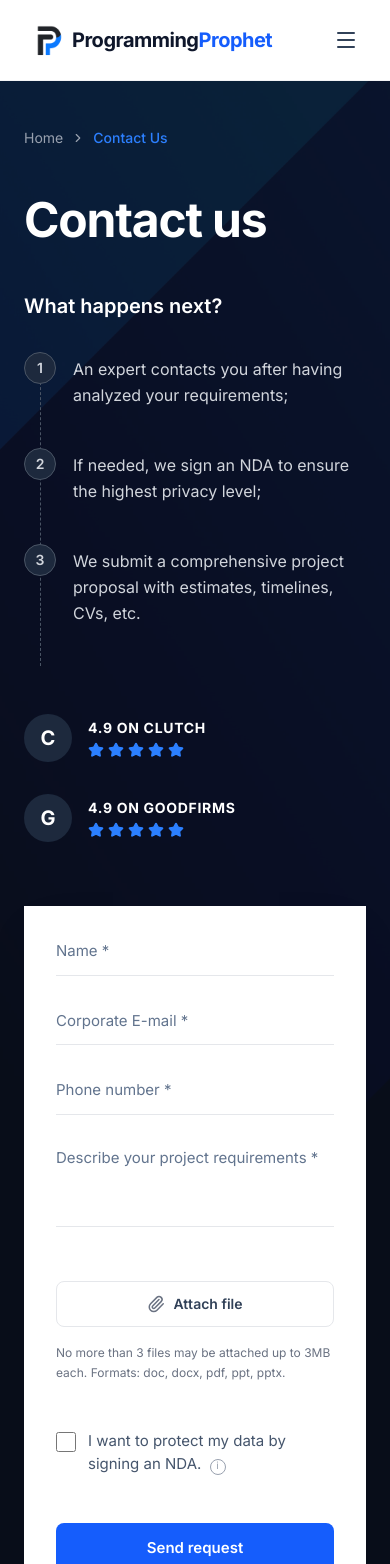
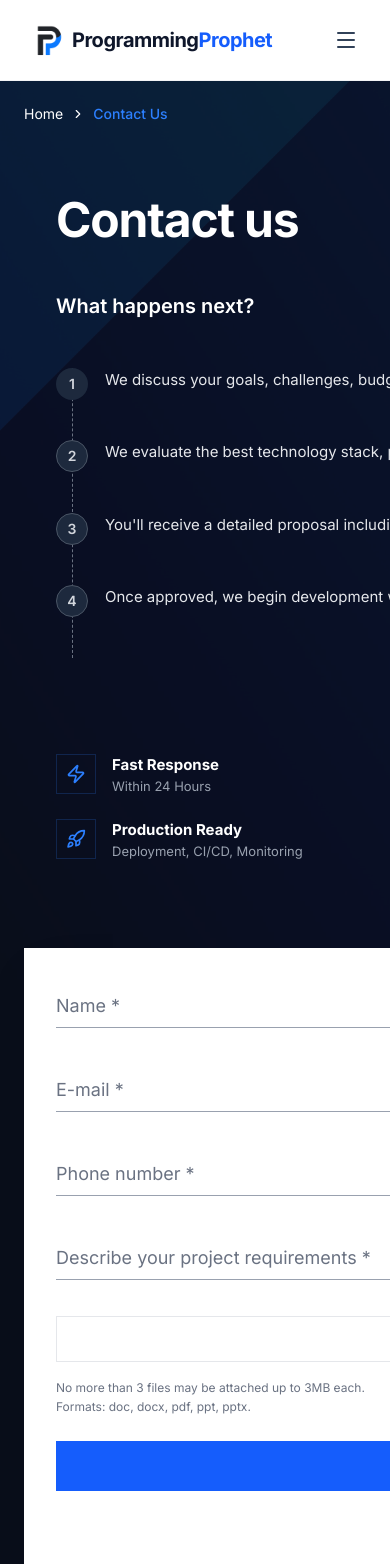
Before and after one commit to ProgrammingProphet-Team/ProgrammingProphet-Website, a React (Vite) app: page /contact in a window 390 px wide. Shown: the top 1564 px of the page. Built offline with nearby package versions, Linux system fonts and the light colour scheme.

Commit message:
contact - validation

```diff
--- a/src/pages/ContactUs.tsx
+++ b/src/pages/ContactUs.tsx
@@ -1,9 +1,83 @@
-import React from 'react';
+import React, { useState } from 'react';
 import { motion } from 'framer-motion';
-import { ChevronRight, Paperclip, ShieldCheck, Star } from 'lucide-react';
+import { ChevronRight, Paperclip, ShieldCheck, Star, Zap, Shield, Rocket, Handshake } from 'lucide-react';
 import { Link } from 'react-router-dom';
 
 export const ContactUs = () => {
+  const [formData, setFormData] = useState({
+    name: '',
+    email: '',
+    phone: '',
+    requirements: ''
+  });
+
+  const [errors, setErrors] = useState({
+    name: '',
+    email: '',
+    phone: '',
+    requirements: ''
+  });
+
+  const handleChange = (e: React.ChangeEvent<HTMLInputElement | HTMLTextAreaElement>) => {
+    const { name, value } = e.target;
+    setFormData({ ...formData, [name]: value });
+    if (errors[name as keyof typeof errors]) {
+      setErrors({ ...errors, [name]: '' });
+    }
+
+    // Auto-resize for textarea
+    if (e.target.tagName.toLowerCase() === 'textarea') {
+      const target = e.target as HTMLTextAreaElement;
+      target.style.height = 'auto';
+      target.style.height = `${target.scrollHeight}px`;
+    }
+  };
+
+  const handleBlur = (e: React.FocusEvent<HTMLInputElement | HTMLTextAreaElement>) => {
+    const { name, value } = e.target;
+    let error = '';
+
+    if (!value.trim()) {
+      if (name === 'name') error = 'Please, enter your name';
+      if (name === 'email') error = 'Please, enter your corporate E-mail';
+      if (name === 'phone') error = 'Please, enter your phone number';
+      if (name === 'requirements') error = 'Please, describe your IT project in a few words';
+    }
+
+    setErrors(prev => ({ ...prev, [name]: error }));
+  };
+
+  const handleSubmit = (e: React.FormEvent) => {
+    e.preventDefault();
+
+    let newErrors = { name: '', email: '', phone: '', requirements: '' };
+    let isValid = true;
+
+    if (!formData.name.trim()) {
+      newErrors.name = 'Please, enter your name';
+      isValid = false;
+    }
+    if (!formData.email.trim()) {
+      newErrors.email = 'Please, enter your corporate E-mail';
+      isValid = false;
+    }
+    if (!formData.phone.trim()) {
+      newErrors.phone = 'Please, enter your phone number';
+      isValid = false;
+    }
+    if (!formData.requirements.trim()) {
+      newErrors.requirements = 'Please, describe your IT project in a few words';
+      isValid = false;
+    }
+
+    setErrors(newErrors);
+
+    if (isValid) {
+      // Process form submission
+      console.log('Form submitted successfully', formData);
+      // Optional: reset form or show success message
+    }
+  };
   return (
     <main className="min-h-screen pt-[80px] bg-slate-900 relative">
       {/* Background Image */}
@@ -19,23 +93,23 @@ export const ContactUs = () => {
       />
 
 
-      <div className="relative z-10 mx-auto max-w-[1400px] px-6 lg:px-8 py-12 lg:py-20">
+      <div className="relative z-10 mx-auto max-w-[1400px] px-6 lg:px-10 pt-6 ">
 
         {/* Breadcrumb */}
-        <div className="flex items-center gap-2 text-sm text-gray-400 mb-12 ">
+        <div className="flex items-center gap-2 text-sm text-white mb-12 ">
           <Link to="/" className="hover:text-white transition-colors">Home</Link>
           <ChevronRight size={14} />
           <span className="text-blue-500 font-medium">Contact Us</span>
         </div>
 
-        <div className="grid lg:grid-cols-2 gap-16 lg:gap-8 items-start lg:mx-20">
+        <div className="grid lg:grid-cols-2  items-start lg:mx-20 mt-18">
 
           {/* Left Column */}
-          <div className="text-white lg:pr-12">
+          <div className="text-white lg:pr-12 mx-8">
             <motion.h1
               initial={{ opacity: 0, y: 20 }}
               animate={{ opacity: 1, y: 0 }}
-              className="text-5xl lg:text-6xl font-bold mb-12 tracking-tight"
+              className="text-5xl lg:text-6xl font-bold mb-12 tracking-tight "
             >
               Contact us
             </motion.h1>
@@ -45,16 +119,17 @@ export const ContactUs = () => {
               animate={{ opacity: 1, y: 0 }}
               transition={{ delay: 0.1 }}
             >
-              <h3 className="text-xl font-semibold mb-8">What happens next?</h3>
+              <h3 className="text-xl font-semibold mb-12">What happens next?</h3>
 
-              <div className="relative border-l border-dashed border-gray-600 ml-4 space-y-10 pb-10">
+              <div className="relative border-l border-dashed border-gray-500 ml-4 space-y-12 pb-12">
                 {/* Step 1 */}
-                <div className="relative pl-8">
-                  <div className="absolute -left-[17px] top-0 w-8 h-8 rounded-full bg-slate-800 border border-gray-600 flex items-center justify-center text-sm font-semibold text-gray-300">
+                <div className="relative pl-8 ">
+                  <div className="absolute -left-[17px] top-0 w-8 h-8 rounded-full bg-slate-800  flex items-center justify-center text-sm font-semibold text-gray-300">
                     1
                   </div>
-                  <p className="text-gray-300 leading-relaxed pt-1">
-                    An expert contacts you after having analyzed your requirements;
+                  {/* <h4 className="text-white font-semibold font-2xl mb-1 pt-1">Discovery Call</h4> */}
+                  <p className="text-gray-200 text-[15px] leading-relaxed">
+                    We discuss your goals, challenges, budget, and timeline to understand your business requirements.
                   </p>
                 </div>
 
@@ -63,8 +138,9 @@ export const ContactUs = () => {
                   <div className="absolute -left-[17px] top-0 w-8 h-8 rounded-full bg-slate-800 border border-gray-600 flex items-center justify-center text-sm font-semibold text-gray-300">
                     2
                   </div>
-                  <p className="text-gray-300 leading-relaxed pt-1">
-                    If needed, we sign an NDA to ensure the highest privacy level;
+                  {/* <h4 className="text-white font-semibold mb-1 pt-1">Solution Architecture</h4> */}
+                  <p className="text-gray-200 text-[15px] leading-relaxed">
+                    We evaluate the best technology stack, project scope, and implementation approach for your product.
                   </p>
                 </div>
 
@@ -73,45 +149,70 @@ export const ContactUs = () => {
                   <div className="absolute -left-[17px] top-0 w-8 h-8 rounded-full bg-slate-800 border border-gray-600 flex items-center justify-center text-sm font-semibold text-gray-300">
                     3
                   </div>
-                  <p className="text-gray-300 leading-relaxed pt-1">
-                    We submit a comprehensive project proposal with estimates, timelines, CVs, etc.
+                  {/* <h4 className="text-white font-semibold mb-1 pt-1">Proposal & Planning</h4> */}
+                  <p className="text-gray-200 text-[15px] leading-relaxed">
+                    You'll receive a detailed proposal including timeline, milestones, pricing, and delivery roadmap.
+                  </p>
+                </div>
+
+                {/* Step 4 */}
+                <div className="relative pl-8 ">
+                  <div className="absolute -left-[17px] top-0 w-8 h-8 rounded-full bg-slate-800 border border-gray-600 flex items-center justify-center text-sm font-semibold text-gray-300">
+                    4
+                  </div>
+                  {/* <h4 className="text-white font-semibold mb-1 pt-1">Development & Delivery</h4> */}
+                  <p className="text-gray-200 text-[15px] leading-relaxed">
+                    Once approved, we begin development with timely updates, testing, deployment, and post-launch support.
                   </p>
                 </div>
               </div>
             </motion.div>
 
-            {/* Ratings */}
+            {/* Trust Pillars */}
             <motion.div
               initial={{ opacity: 0, y: 20 }}
               animate={{ opacity: 1, y: 0 }}
               transition={{ delay: 0.2 }}
-              className="flex flex-wrap gap-8 mt-12"
+              className="relative w-[1200px] mx-auto grid grid-cols-2 sm:grid-cols-2 lg:grid-cols-4 gap-6 mt-24 text-xl pb-18"
             >
-              <div className="flex items-center gap-4">
-                <div className="w-12 h-12 rounded-full bg-slate-800 flex items-center justify-center font-bold text-xl text-white">
-                  C
+              <div className="flex items-start gap-4">
+                <div className="w-10 h-10   border border-blue-500/20 flex items-center justify-center flex-shrink-0 text-blue-500">
+                  <Zap size={20} />
                 </div>
                 <div>
-                  <div className="text-sm font-bold tracking-wider mb-1">4.9 ON CLUTCH</div>
-                  <div className="flex gap-1 text-blue-500">
-                    {[...Array(5)].map((_, i) => (
-                      <Star key={i} size={16} fill="currentColor" />
-                    ))}
-                  </div>
+                  <div className="text-[15px] font-bold text-white mb-0.5">Fast Response</div>
+                  <div className="text-[13px] text-gray-400">Within 24 Hours</div>
                 </div>
               </div>
 
-              <div className="flex items-center gap-4">
-                <div className="w-12 h-12 rounded-full bg-slate-800 flex items-center justify-center font-bold text-xl text-white">
-                  G
+              <div className="flex items-start gap-4">
+                <div className="w-10 h-10  border border-blue-500/20 flex items-center justify-center flex-shrink-0 text-blue-500">
+                  <Shield size={20} />
                 </div>
                 <div>
-                  <div className="text-sm font-bold tracking-wider mb-1">4.9 ON GOODFIRMS</div>
-                  <div className="flex gap-1 text-blue-500">
-                    {[...Array(5)].map((_, i) => (
-                      <Star key={i} size={16} fill="currentColor" />
-                    ))}
+                  <div className="text-[15px] font-bold text-white mb-0.5">Security First</div>
+                  <div className="text-[13px] text-gray-400">Best Practices</div>
                 </div>
+              </div>
+
+              <div className="flex items-start gap-4">
+                <div className="w-10 h-10   border border-blue-500/20 flex items-center justify-center flex-shrink-0 text-blue-500">
+                  <Rocket size={20} />
+                </div>
+                <div>
+                  <div className="text-[15px] font-bold text-white mb-0.5">Production Ready</div>
+                  {/* <div className="text-[13px] text-gray-400">Deployment Ready</div> */}
+                  <div className="text-[13px] text-gray-400">Deployment, CI/CD, Monitoring</div>
+                </div>
+              </div>
+
+              <div className="flex items-start gap-4">
+                <div className="w-10 h-10   border border-blue-500/20 flex items-center justify-center flex-shrink-0 text-blue-500">
+                  <Handshake size={20} />
+                </div>
+                <div>
+                  <div className="text-[15px] font-bold text-white mb-0.5">Long-Term Support</div>
+                  <div className="text-[13px] text-gray-400">Beyond Launch</div>
                 </div>
               </div>
             </motion.div>
@@ -122,49 +223,133 @@ export const ContactUs = () => {
             initial={{ opacity: 0, x: 20 }}
             animate={{ opacity: 1, x: 0 }}
             transition={{ delay: 0.2 }}
-            className="bg-white p-8 lg:p-12  shadow-[0_20px_50px_-12px_rgba(0,0,0,0.1)]"
+            className="bg-white p-8 lg:p-12  mt-4  shadow-[0_20px_50px_-12px_rgba(0,0,0,0.1)]"
           >
-            <form className="space-y-8">
-              <div className="grid lg:grid-cols-2 gap-8">
-                <div className="space-y-2">
+            <form onSubmit={handleSubmit} className="space-y-4">
+              <div className="relative pb-5">
                 <input
                   type="text"
-                    placeholder="Name *"
-                    className="w-full pb-3 bg-transparent border-b border-gray-200 focus:border-blue-600 hover:border-gray-300 outline-none transition-colors duration-300 text-slate-900 placeholder:text-slate-500 text-[15px]"
-                    required
+                  id="name"
+                  name="name"
+                  value={formData.name}
+                  onChange={handleChange}
+                  onBlur={handleBlur}
+                  className={`peer block w-full appearance-none bg-transparent border-0 border-b pb-2 pt-3 text-[18px] text-slate-900 focus:outline-none focus:ring-0 transition-colors duration-300 ${errors.name ? 'border-orange-500 focus:border-orange-500' : 'border-gray-400 focus:border-blue-600 hover:border-gray-500'
+                    }`}
+                  placeholder=" "
                 />
+                <label
+                  htmlFor="name"
+                  className={`pointer-events-none absolute left-0 top-3 origin-[0] -translate-y-6 scale-75 transform text-[18px] duration-300 peer-placeholder-shown:translate-y-0 peer-placeholder-shown:scale-100 peer-focus:-translate-y-6 peer-focus:scale-75 ${errors.name ? 'text-gray-500' : 'text-gray-500'
+                    }`}
+                >
+                  Name *
+                </label>
+                {errors.name && (
+                  <motion.p
+                    initial={{ opacity: 0, x: 0 }}
+                    animate={{ opacity: 1, x: [-5, 5, -5, 5, 0] }}
+                    transition={{ duration: 0.4 }}
+                    className="absolute bottom-0 left-0 text-sm text-orange-500"
+                  >
+                    {errors.name}
+                  </motion.p>
+                )}
               </div>
-                <div className="space-y-2">
+
+              <div className="relative pb-5">
                 <input
                   type="email"
-                    placeholder="Corporate E-mail *"
-                    className="w-full pb-3 bg-transparent border-b border-gray-200 focus:border-blue-600 hover:border-gray-300 outline-none transition-colors duration-300 text-slate-900 placeholder:text-slate-500 text-[15px]"
-                    required
+                  id="email"
+                  name="email"
+                  value={formData.email}
+                  onChange={handleChange}
+                  onBlur={handleBlur}
+                  className={`peer block w-full appearance-none bg-transparent border-0 border-b pb-2 pt-3 text-[18px] text-slate-900 focus:outline-none focus:ring-0 transition-colors duration-300 ${errors.email ? 'border-orange-500 focus:border-orange-500' : 'border-gray-400 focus:border-blue-600 hover:border-gray-500'
+                    }`}
+                  placeholder=" "
                 />
-                </div>
+                <label
+                  htmlFor="email"
+                  className="pointer-events-none absolute left-0 top-3 origin-[0] -translate-y-6 scale-75 transform text-[18px] text-gray-500 duration-300 peer-placeholder-shown:translate-y-0 peer-placeholder-shown:scale-100 peer-focus:-translate-y-6 peer-focus:scale-75"
+                >
+                  E-mail *
+                </label>
+                {errors.email && (
+                  <motion.p
+                    initial={{ opacity: 0, x: 0 }}
+                    animate={{ opacity: 1, x: [-5, 5, -5, 5, 0] }}
+                    transition={{ duration: 0.4 }}
+                    className="absolute bottom-0 left-0 text-sm text-orange-500"
+                  >
+                    {errors.email}
+                  </motion.p>
+                )}
               </div>
 
-              <div className="space-y-2">
+              <div className="relative pb-5">
                 <input
                   type="tel"
-                  placeholder="Phone number *"
-                  className="w-full pb-3 bg-transparent border-b border-gray-200 focus:border-blue-600 hover:border-gray-300 outline-none transition-colors duration-300 text-slate-900 placeholder:text-slate-500 text-[15px]"
-                  required
+                  id="phone"
+                  name="phone"
+                  value={formData.phone}
+                  onChange={handleChange}
+                  onBlur={handleBlur}
+                  className={`peer block w-full appearance-none bg-transparent border-0 border-b pb-2 pt-3 text-[18px] text-slate-900 focus:outline-none focus:ring-0 transition-colors duration-300 ${errors.phone ? 'border-orange-500 focus:border-orange-500' : 'border-gray-400 focus:border-blue-600 hover:border-gray-500'
+                    }`}
+                  placeholder=" "
                 />
+                <label
+                  htmlFor="phone"
+                  className="pointer-events-none absolute left-0 top-3 origin-[0] -translate-y-6 scale-75 transform text-[18px] text-gray-500 duration-300 peer-placeholder-shown:translate-y-0 peer-placeholder-shown:scale-100 peer-focus:-translate-y-6 peer-focus:scale-75"
+                >
+                  Phone number *
+                </label>
+                {errors.phone && (
+                  <motion.p
+                    initial={{ opacity: 0, x: 0 }}
+                    animate={{ opacity: 1, x: [-5, 5, -5, 5, 0] }}
+                    transition={{ duration: 0.4 }}
+                    className="absolute bottom-0 left-0 text-sm text-orange-500"
+                  >
+                    {errors.phone}
+                  </motion.p>
+                )}
               </div>
 
-              <div className="space-y-2">
+              <div className="relative pb-5">
                 <textarea
-                  placeholder="Describe your project requirements *"
-                  rows={3}
-                  className="w-full pb-3 bg-transparent border-b border-gray-200 focus:border-blue-600 hover:border-gray-300 outline-none transition-colors duration-300 text-slate-900 placeholder:text-slate-500 text-[15px] resize-none"
-                  required
+                  id="requirements"
+                  name="requirements"
+                  value={formData.requirements}
+                  onChange={handleChange}
+                  onBlur={handleBlur}
+                  rows={1}
+                  className={`peer block w-full max-h-[140px] appearance-none bg-transparent border-0 border-b pb-2 pt-3 text-[18px] text-slate-900 focus:outline-none focus:ring-0 resize-none transition-colors duration-300 ${errors.requirements ? 'border-orange-500 focus:border-orange-500' : 'border-gray-400 focus:border-blue-600 hover:border-gray-500 expand'
+                    }`}
+                  placeholder=" "
                 ></textarea>
+                <label
+                  htmlFor="requirements"
+                  className="pointer-events-none absolute left-0 top-3 origin-[0] -translate-y-6 scale-75 transform text-[18px] text-gray-500 duration-300 peer-placeholder-shown:translate-y-0 peer-placeholder-shown:scale-100 peer-focus:-translate-y-6 peer-focus:scale-75"
+                >
+                  Describe your project requirements *
+                </label>
+                {errors.requirements && (
+                  <motion.p
+                    initial={{ opacity: 0, x: 0 }}
+                    animate={{ opacity: 1, x: [-5, 5, -5, 5, 0] }}
+                    transition={{ duration: 0.4 }}
+                    className="absolute bottom-0 left-0 text-sm text-orange-500"
+                  >
+                    {errors.requirements}
+                  </motion.p>
+                )}
               </div>
 
-              <div className="flex flex-col sm:flex-row sm:items-center gap-4 py-4">
-                <button type="button" className="flex items-center justify-center gap-2 px-6 py-3 border border-gray-200 rounded-lg hover:border-gray-400 hover:bg-slate-50 transition-all duration-300 text-sm font-semibold text-slate-700 w-full sm:w-auto shrink-0 group">
-                  <Paperclip size={18} className="text-gray-500 group-hover:text-slate-700 transition-colors" />
+              <div className="flex flex-col sm:flex-row sm:items-center gap-4 ">
+                <button type="button" className="flex items-center justify-center gap-2 px-6 py-3 border border-gray-200 hover:border-gray-400 hover:bg-blue-600 hover:text-white transition-all duration-300 text-sm font-semibold text-slate-900 w-full sm:w-auto shrink-0 group">
+                  <Paperclip size={18} className="text-black group-hover:text-white transition-colors" />
                   Attach file
                 </button>
                 <p className="text-xs text-gray-500 leading-relaxed max-w-xs">
@@ -172,21 +357,21 @@ export const ContactUs = () => {
                 </p>
               </div>
 
-              <label className="flex items-start gap-3 cursor-pointer group">
+              {/* <label className="flex items-start gap-3 cursor-pointer group">
                 <div className="relative flex items-start">
                   <input type="checkbox" className="peer w-5 h-5 border-gray-300 rounded text-blue-600 focus:ring-blue-600 cursor-pointer mt-0.5 transition-all duration-300 hover:border-blue-400" />
                 </div>
                 <span className="text-[15px] text-slate-600 select-none group-hover:text-slate-900 transition-colors duration-300">
                   I want to protect my data by signing an NDA. <span className="text-gray-400 inline-block ml-1 border border-gray-400 rounded-full w-4 h-4 text-center leading-none text-[10px] items-center justify-center transition-colors group-hover:border-slate-500 group-hover:text-slate-500">i</span>
                 </span>
-              </label>
+              </label> */}
 
-              <div className="pt-4 flex flex-col sm:flex-row items-center gap-6">
-                <button type="submit" className="w-full sm:w-auto bg-blue-600 hover:bg-blue-700 text-white font-semibold px-8 py-3.5 rounded-lg transition-all duration-300 hover:shadow-lg hover:-translate-y-0.5 text-[15px]">
+              <div className="pt-2 flex flex-col sm:flex-row items-center gap-6">
+                <button type="submit" className="w-full sm:w-auto bg-blue-600 hover:bg-blue-700 text-white font-semibold px-8 py-3.5 duration-300 hover:shadow-lg text-[15px]">
                   Send request
                 </button>
-                <div className="flex items-center gap-2 text-sm text-gray-500 font-medium">
-                  <ShieldCheck size={20} className="text-green-500" />
+                <div className="flex items-center gap-2 md:text-sm lg:text-base text-gray-500 font-medium">
+                  <ShieldCheck size={24} className=" text-green-600" />
                   Your privacy is protected
                 </div>
               </div>
```
Lines whose indentation alone changed are shown as unchanged.
